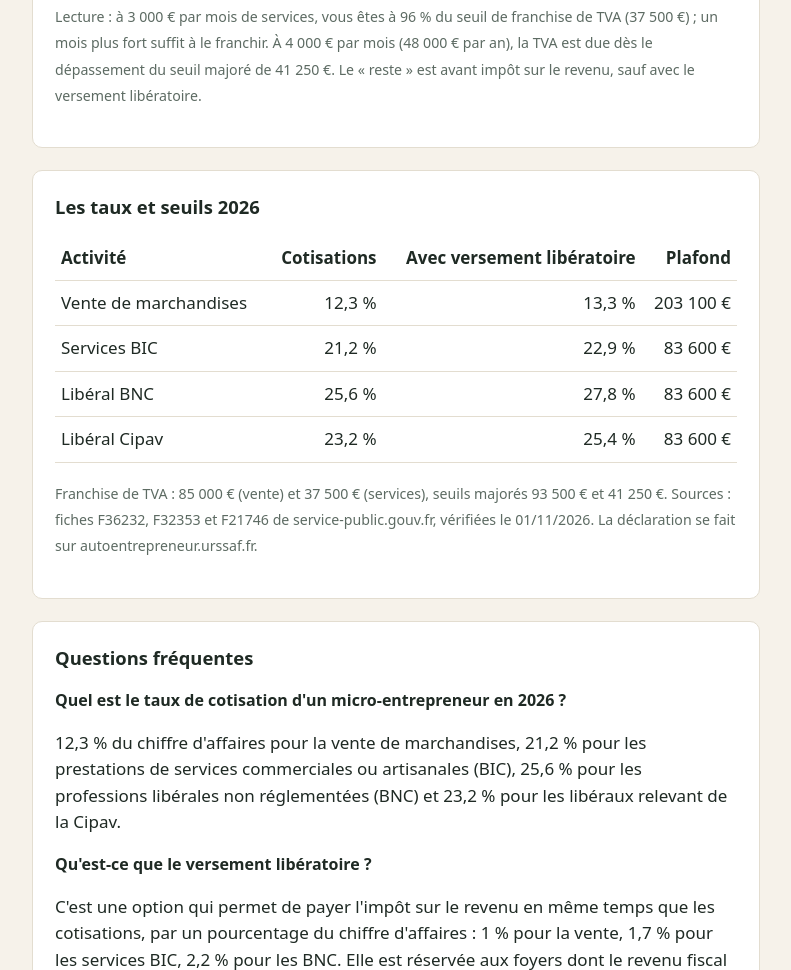
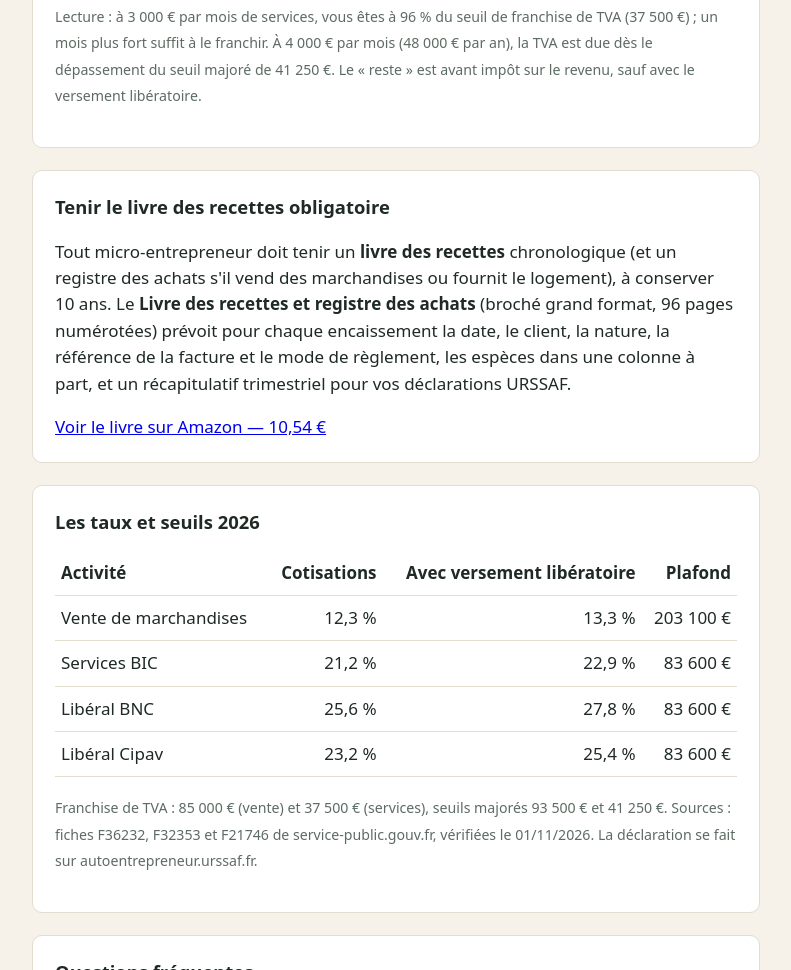
Before and after one commit to scientiverse31/reste-a-vivre, a plain HTML site: page cotisations-micro-entrepreneur.html in a window 1280 px wide. Shown: the part 1813-2783 px from the top of the page, without its empty margins (244-1035 px from the left). Drawn offline with Linux system fonts and the light colour scheme.

Commit message:
Page cotisations : bloc vers le livre des recettes et registre des achats (Amazon)
Co-Authored-By: Claude Opus 5.5 <noreply@anthropic.com>

```diff
--- a/cotisations-micro-entrepreneur.html
+++ b/cotisations-micro-entrepreneur.html
@@ -77,6 +77,11 @@ nav{margin-bottom:24px;font-size:.95rem}nav a{color:var(--vert)}small{color:var(
 <p><small>Lecture : à 3 000 € par mois de services, vous êtes à 96 % du seuil de franchise de TVA (37 500 €) ; un mois plus fort suffit à le franchir. À 4 000 € par mois (48 000 € par an), la TVA est due dès le dépassement du seuil majoré de 41 250 €. Le « reste » est avant impôt sur le revenu, sauf avec le versement libératoire.</small></p>
 </div>
 
+<div class="carte"><h2>Tenir le livre des recettes obligatoire</h2>
+<p>Tout micro-entrepreneur doit tenir un <b>livre des recettes</b> chronologique (et un registre des achats s'il vend des marchandises ou fournit le logement), à conserver 10 ans. Le <b>Livre des recettes et registre des achats</b> (broché grand format, 96 pages numérotées) prévoit pour chaque encaissement la date, le client, la nature, la référence de la facture et le mode de règlement, les espèces dans une colonne à part, et un récapitulatif trimestriel pour vos déclarations URSSAF.</p>
+<a class="btn" href="https://www.amazon.fr/s?k=livre+des+recettes+et+registre+des+achats+Latorre&amp;i=stripbooks">Voir le livre sur Amazon — 10,54 €</a>
+</div>
+
 <div class="carte"><h2>Les taux et seuils 2026</h2>
 <table>
 <tr><th>Activité</th><th>Cotisations</th><th>Avec versement libératoire</th><th>Plafond</th></tr>
```
